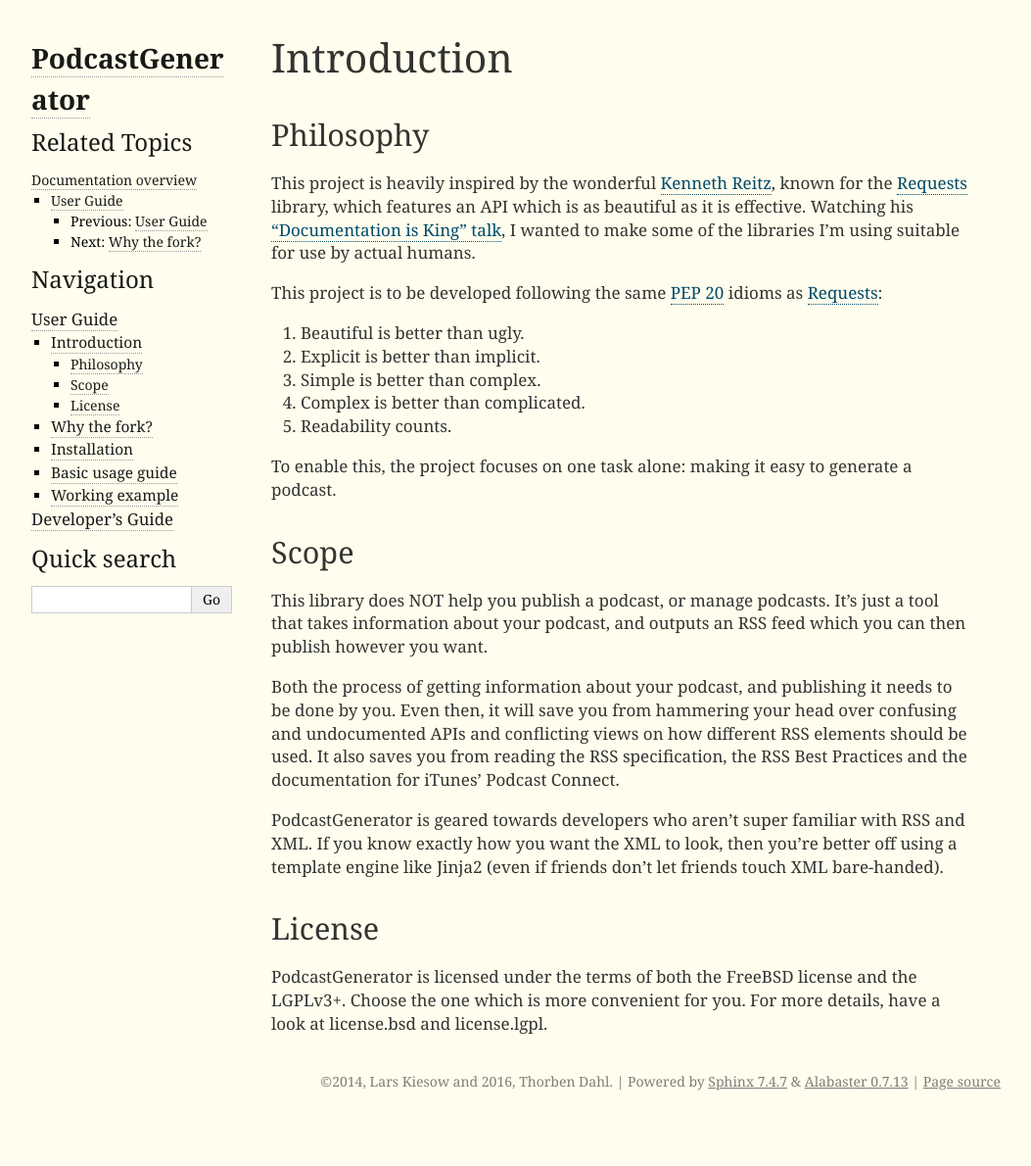
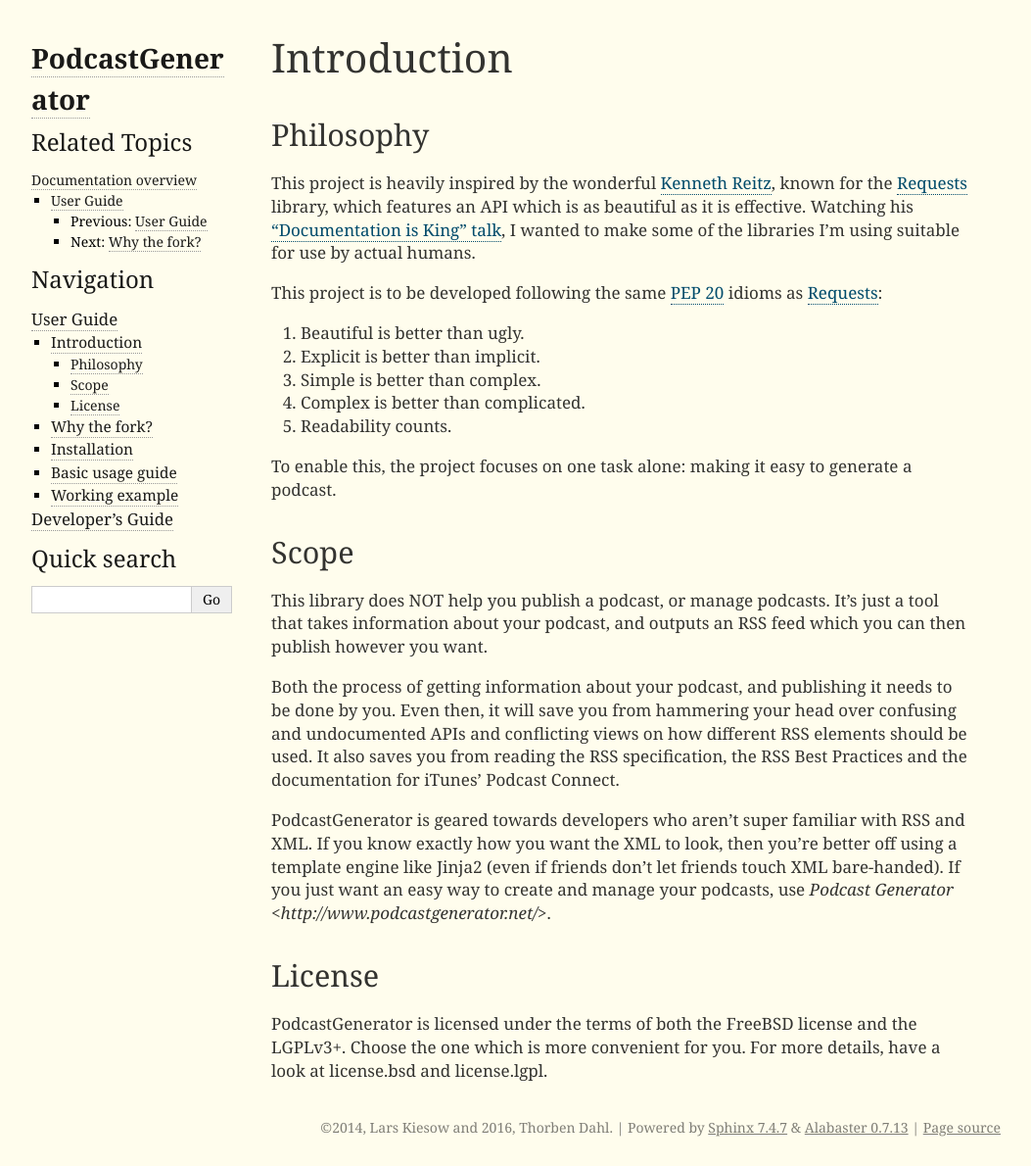
Before and after one commit to lkiesow/python-feedgen, a Sphinx documentation site: the page built from doc/user/introduction.rst, in a window 1280 px wide. Shown: the whole page at 98% size, without its empty margins (118-1171 px from the left). Built offline with Sphinx 7.4.7, drawn with Linux system fonts in a browser that asks for light colours; before the commit the page ends 1143 px from its top, so only the background shows below that.

Commit message:
Reorganize the doc a bit, improve formatting, small fixes to doc

```diff
--- a/doc/index.rst
+++ b/doc/index.rst
@@ -41,7 +41,7 @@ Where to start
 
 Take a look at the :doc:`user/example` for a larger example, read about
 :doc:`the project's background <user/introduction>` or refer to
-the :doc:`user/use` for a detailed introduction to PodcastGenerator.
+the :doc:`user/basic_usage_guide/index` for a detailed introduction to PodcastGenerator.
 
 Contents
 --------
--- a/doc/user/example.rst
+++ b/doc/user/example.rst
@@ -10,5 +10,5 @@ also shows you how you can use the different properties of Podcast and Episode.
    :linenos:
 
 Once you understand the basic way you do things, you're ready to look at the
-:doc:`/api` in conjunction with the :doc:`use` to see exactly what properties you can set, and how they
+:doc:`/api` in conjunction with the :doc:`basic_usage_guide/index` to see exactly what properties you can set, and how they
 affect the end result.
--- a/doc/user/index.rst
+++ b/doc/user/index.rst
@@ -11,6 +11,6 @@ came to be, its license as well as how to install and start using it.
 
    introduction
    fork
-   installing
-   use
+   installation
+   basic_usage_guide/index
    example
--- a/doc/user/introduction.rst
+++ b/doc/user/introduction.rst
@@ -8,15 +8,15 @@ Philosophy
 ----------
 
 This project is heavily inspired by the wonderful
-`Kenneth Reitz <http://www.kennethreitz.org/projects>`_, known for the
-`Requests <http://docs.python-requests.org>`_ library, which features an API which is
+`Kenneth Reitz <http://www.kennethreitz.org/projects>`__, known for the
+`Requests <http://docs.python-requests.org>`__ library, which features an API which is
 as beautiful as it is effective. Watching his
-`"Documentation is King" talk <http://www.kennethreitz.org/talks/#/documentation-is-king/>`_,
+`"Documentation is King" talk <http://www.kennethreitz.org/talks/#/documentation-is-king/>`__,
 I wanted to make some of the libraries I'm using suitable for use by actual humans.
 
 This project is to be developed following the same
-`PEP 20 <https://www.python.org/dev/peps/pep-0020/>`_ idioms as
-`Requests <http://docs.python-requests.org/en/master/user/intro/#philosophy>`_:
+`PEP 20 <https://www.python.org/dev/peps/pep-0020/>`__ idioms as
+`Requests <http://docs.python-requests.org/en/master/user/intro/#philosophy>`__:
 
 1. Beautiful is better than ugly.
 2. Explicit is better than implicit.
@@ -44,7 +44,8 @@ documentation for iTunes' Podcast Connect.
 PodcastGenerator is geared towards developers who aren't super familiar with
 RSS and XML. If you know exactly how you want the XML to look, then you're
 better off using a template engine like Jinja2 (even if friends don't let
-friends touch XML bare-handed).
+friends touch XML bare-handed). If you just want an easy way to create and
+manage your podcasts, use `Podcast Generator <http://www.podcastgenerator.net/>`.
 
 -------
 License
```
Also changed, not shown: doc/user/basic_usage_guide/index.rst (added, +17 -0 lines), doc/user/basic_usage_guide/part_1.rst (added, +114 -0 lines), doc/user/basic_usage_guide/part_2.rst (renamed from doc/user/use.rst, +33 -177 lines), doc/user/basic_usage_guide/part_3.rst (added, +36 -0 lines), doc/user/installation.rst (renamed from doc/user/installing.rst), 1 other file.
